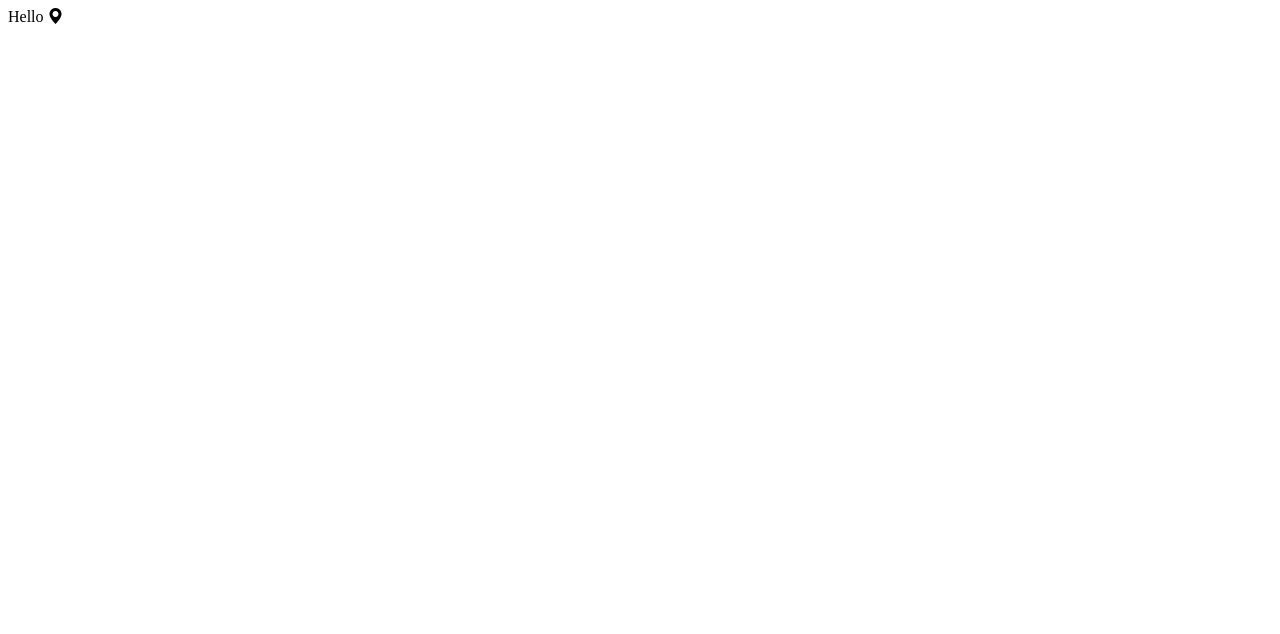
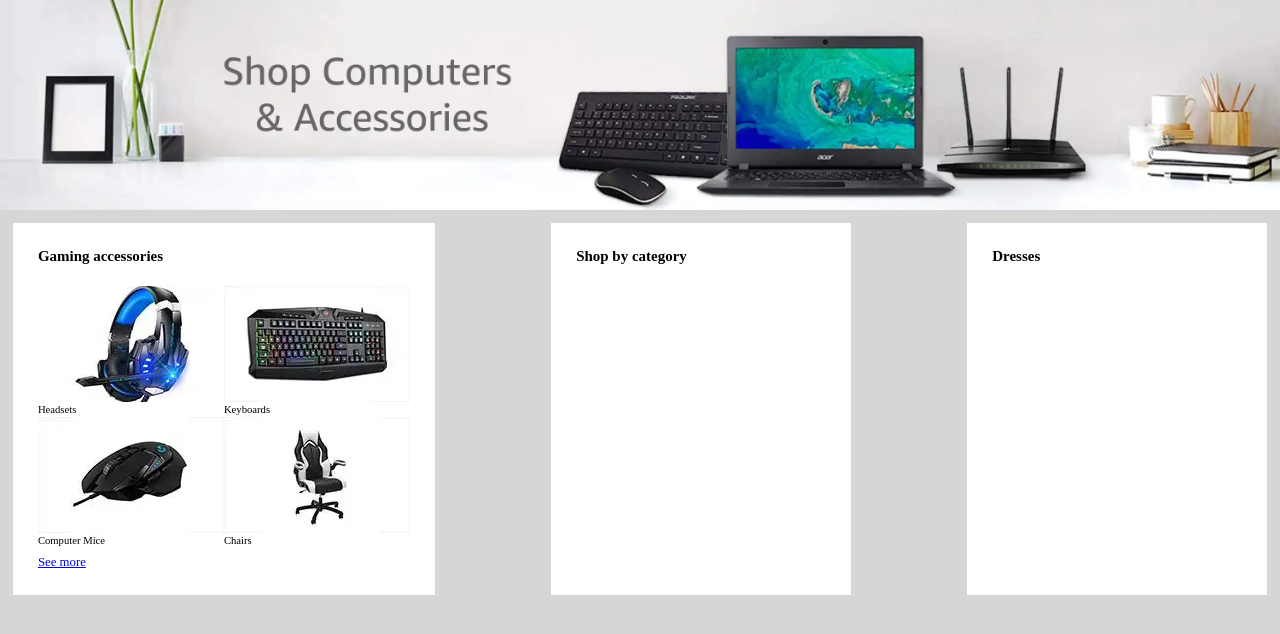
Before and after one commit to MugaboDenys/Amazon-Clone, a website: page index.html in a window 1280 px wide. Drawn offline with nearby package versions, Linux system fonts and the light colour scheme.

Commit message:
without navbars

```diff
--- a/index.html
+++ b/index.html
@@ -5,16 +5,85 @@
     <meta http-equiv="X-UA-Compatible" content="IE=edge">
     <meta name="viewport" content="width=device-width, initial-scale=1.0">
     <link rel="stylesheet" href="/node_modules/bootstrap-icons/font/bootstrap-icons.css">
+    <link rel="stylesheet" href="style.css">
     <title>Amazon.com. Spend less. Smile more</title>
 </head>
 <body>
     <header>
-      <div class="nav">
-        <div class="nav-items">
-           Hello <i class="bi bi-geo-alt-fill"></i>
-        </div>
+      <div class="nav-bar">
 
       </div>
     </header>
+
+    <div class="cont1">
+      <div class="top-img">
+        <img src="/assets/61TD5JLGhIL._SX3000_.jpg" alt="" class="img1">
+      </div>
+
+    </div>
+    <div class="cont2">
+      <div class="cards">
+        <div class="card1">
+          <h3>Gaming accessories</h3>
+          <div class="card">
+
+            <a href="#">
+              <div class="card1-item1">
+                <div class="card1-item1-img">
+                  <img src="/assets/Fuji_Quad_Headset_1x._SY116_CB667159060_.jpg" alt="Headsets">
+                </div>
+                <div class="card1-item1-disc">
+                  <small>Headsets</small>
+                </div>
+              </div>
+            </a>
+            <a href="#">
+              <div class="card1-item1">
+                <div class="card1-item1-img">
+                  <img src="/assets/Fuji_Quad_Keyboard_1x._SY116_CB667159063_.jpg" alt="Keyboards">
+                </div>
+                <div class="card1-item1-disc">
+                  <small>Keyboards</small>
+                </div>
+              </div>
+            </a>
+            <a href="#">
+              <div class="card1-item1">
+                <div class="card1-item1-img">
+                  <img src="/assets/Fuji_Quad_Mouse_1x._SY116_CB667159063_.jpg" alt="Mouse">
+                </div>
+                <div class="card1-item1-disc">
+                  <small>Computer Mice</small>
+                </div>
+              </div>
+            </a>
+            <a href="#">
+              <div class="card1-item1">
+                <div class="card1-item1-img">
+                  <img src="/assets/Fuji_Quad_Chair_1x._SY116_CB667159060_.jpg" alt="Chairs">
+                </div>
+                <div class="card1-item1-disc">
+                  <small>Chairs</small>
+                </div>
+              </div>
+            </a>
+
+
+          </div>
+          <div class="card1-link">
+            <a href="#">See more</a>
+          </div>
+        </div>
+        <div class="card2">
+          <h3>Shop by category</h3>
+        </div>
+        <div class="card3">
+          <h3>Dresses</h3>
+        </div>
+      </div>
+    </div>
+
+
+
 </body>
 </html>
--- a/style.css
+++ b/style.css
@@ -0,0 +1,60 @@
+* {
+    margin: 0;
+    padding: 0;
+    list-style: none;
+    box-sizing: border-box;
+}
+
+img {display: block;}
+
+body{
+    background-color: rgb(214, 214, 214);
+    width: 100%;
+}
+
+.cont1 {
+    width: 100%
+}
+
+.top-img > img {
+    width: 100%;
+
+}
+.cont2 {
+    padding: 1%;
+}
+.cards{
+    display: flex;
+    justify-content: space-between;
+    gap: 10px;
+    font-size: 0.8em;
+
+}
+.card{
+    padding-top: 1.3rem;
+    display: grid;
+    grid-template-columns: repeat(2, 1fr);
+
+}
+.card a {
+    text-decoration: none;
+    color: black;
+}
+.cards > * {
+    background-color: white;
+    min-width: 300px;
+    padding: 2%;
+}
+
+.card1-item1 {
+    display: inline-block;
+}
+.card1-item1-img {
+    width: 100%;
+    height: 80%;
+}
+
+.card1-link {
+    padding-top: inherit;
+    text-decoration: none;
+}
```
Also changed, not shown: assets/61TD5JLGhIL._SX3000_.jpg (added), assets/Baby120X._SY85_CB468850882_.jpg (added), assets/Fuji_Quad_Chair_1x._SY116_CB667159060_.jpg (added), assets/Fuji_Quad_Headset_1x._SY116_CB667159060_.jpg (added), assets/Fuji_Quad_Keyboard_1x._SY116_CB667159063_.jpg (added), assets/Fuji_Quad_Mouse_1x._SY116_CB667159063_.jpg (added), assets/Fuji_dash_dress_1X._SY304_CB626369146_.jpg (added), assets/PS4_120X._SY85_CB438749318_.jpg (added), assets/Toys120X._SY85_CB468851693_.jpg (added), assets/computer120x._SY85_CB468850970_.jpg (added).
